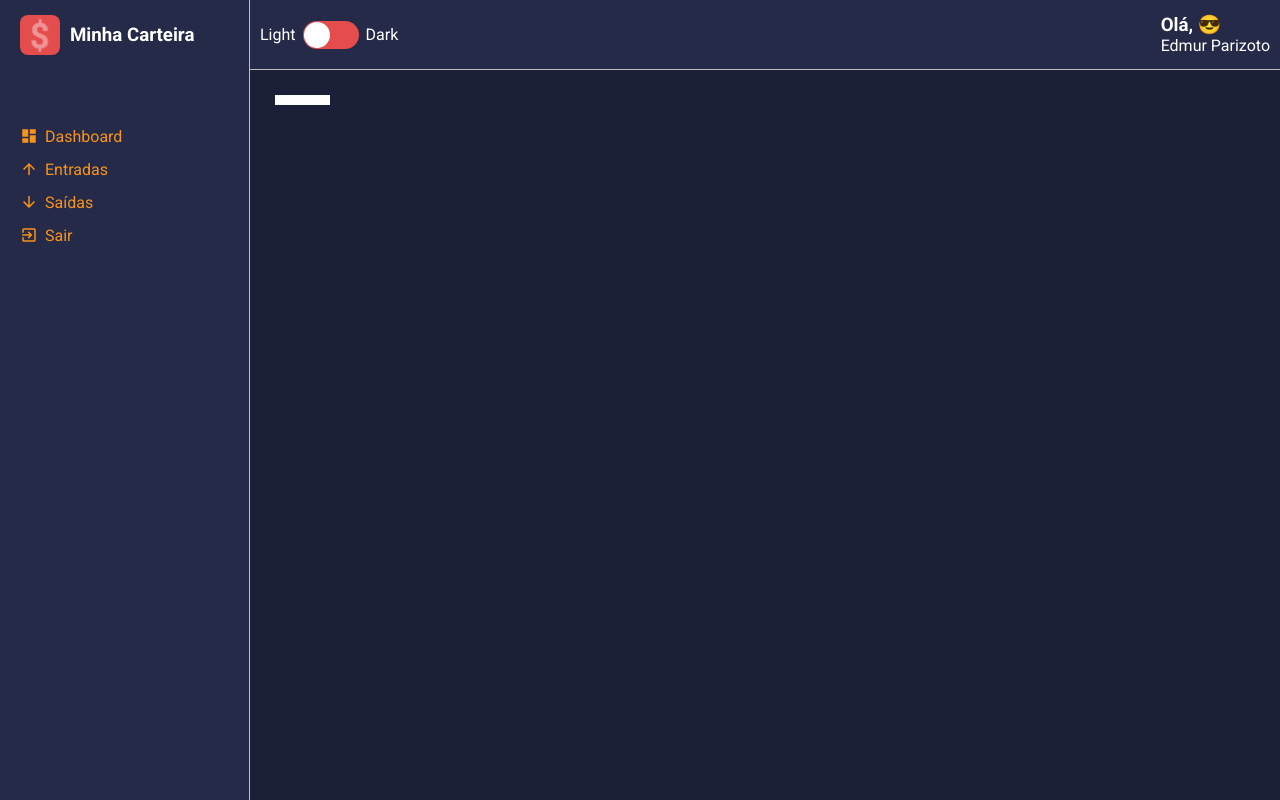
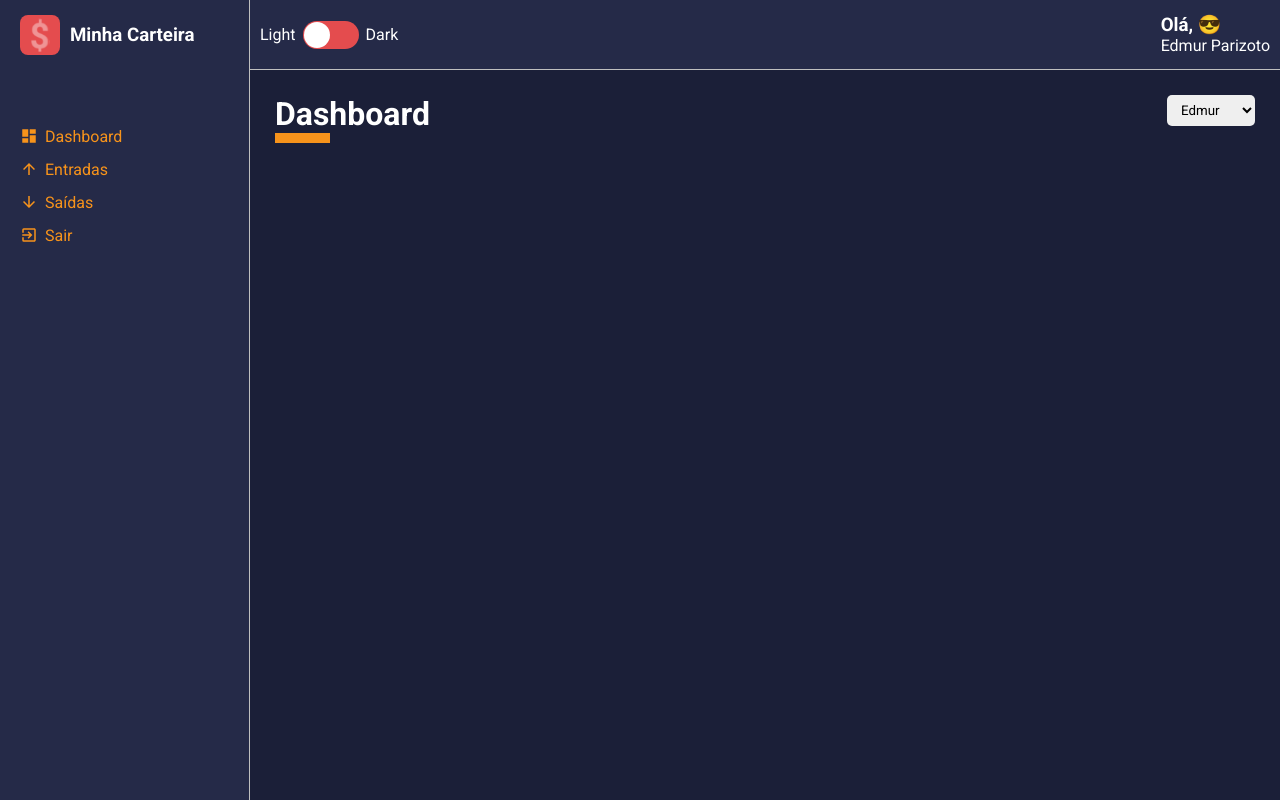
Before and after one commit to edmurneves/carteira-digital, a React (Create React App) app: page / in a window 1280 px wide. Built offline with nearby package versions, Linux system fonts and the light colour scheme.

Commit message:
Feat: Criado a const com os valores do select

```diff
--- a/src/pages/Dashboard/index.tsx
+++ b/src/pages/Dashboard/index.tsx
@@ -1,13 +1,23 @@
 import React from 'react';
 
 import ContentHeader from '../../components/ContentHeader';
+import SelectInput from '../../components/SelectInput';
 
 import { Container } from './styled';
 
 const Dashboard: React.FC = () => {
+
+    const options = [
+        {value: 'Edmur', label: 'Edmur'},
+        {value: 'Regiane', label: 'Regiane'},
+        {value: 'Hanry', label: 'Hanry'},
+    ]
+
     return (
         <Container>
-            <ContentHeader />
+            <ContentHeader title="Dashboard" lineColor="#F7931B">
+                <SelectInput options={options}/>
+            </ContentHeader>
         </Container>
     );
 }
```
